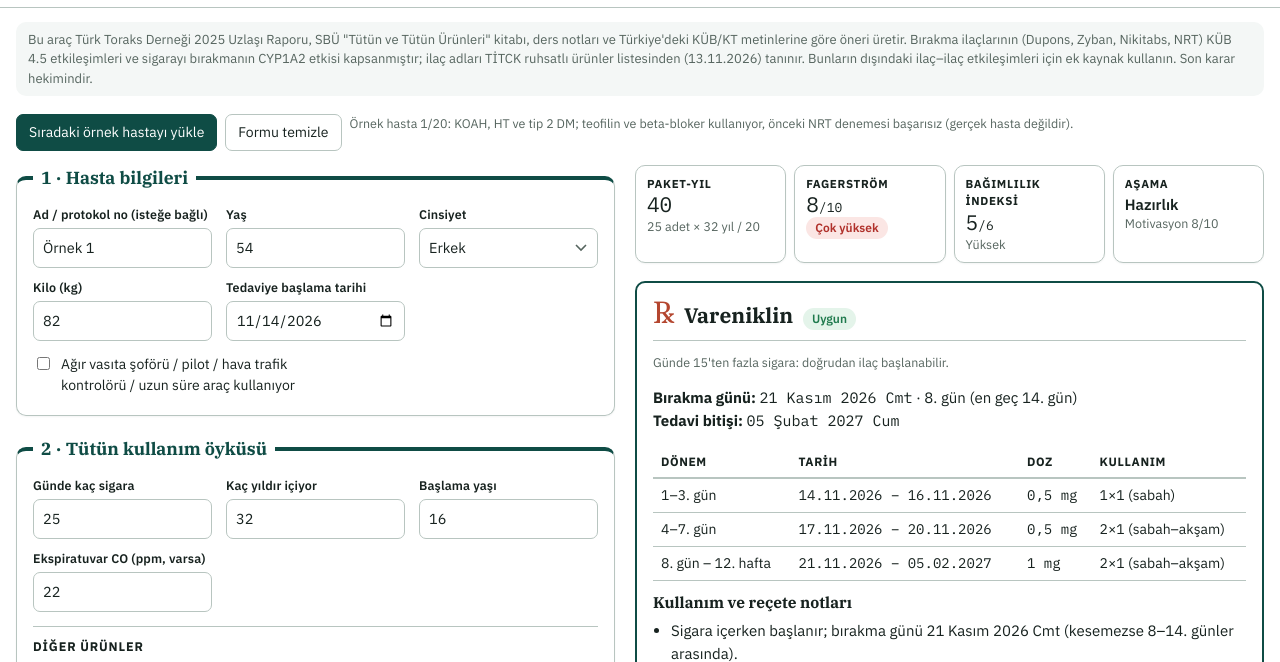
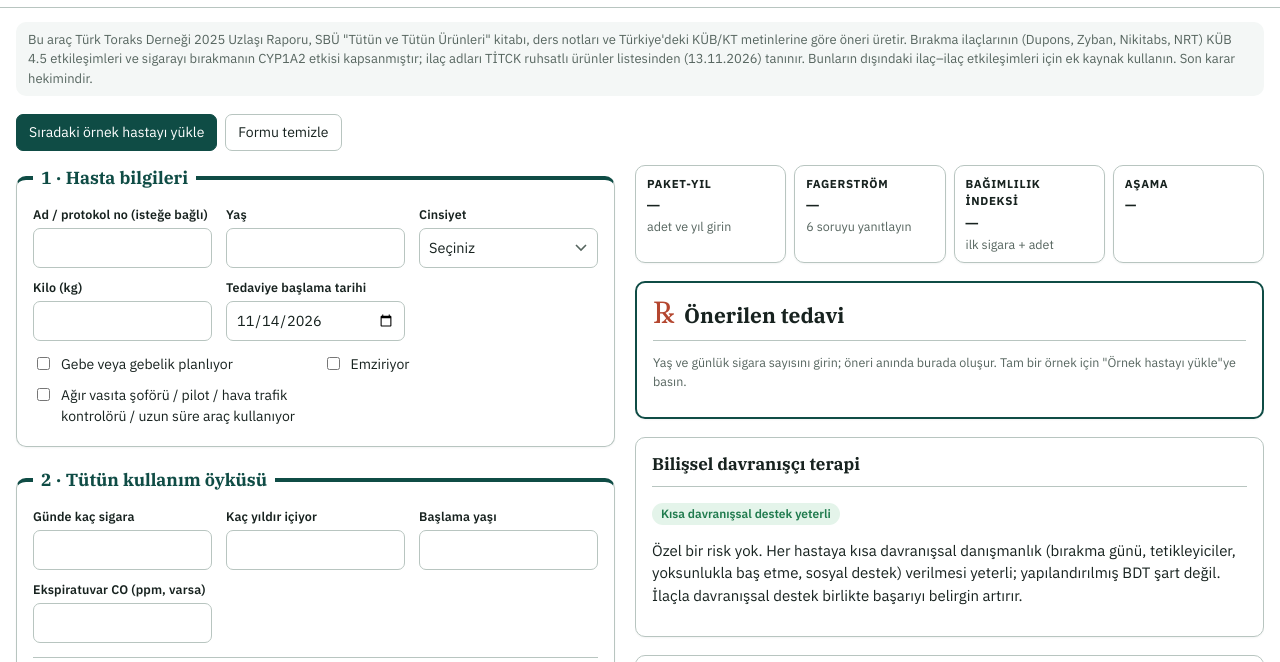
Before and after one commit to sigarabirakma/sigarabirakma.github.io, a plain HTML site: page index.html in a window 1280 px wide. Shown: the part 60-722 px from the top of the page. Drawn offline with Linux system fonts and the light colour scheme.

Commit message:
Sayfa ilk açılışta boş formla gelsin

```diff
--- a/index.html
+++ b/index.html
@@ -1247,7 +1247,7 @@ const SAMPLES=[
  {not:"Hipertiroidi, peptik ülser ve ciddi deri hastalığı; nikotin replasmanı istiyor",
   ad:"Örnek 20",yas:52,cins:"K",kilo:58,adet:18,yil:30,basyas:20,co:16,q1:"2",q2:"0",q3:"1",q4:"0",q5:"0",asama:"hazirlik",motiv:8,deneme:1,tercih:"nrt",c_tiroid:true,c_ulser:true,c_deri:true}
 ];
-let sampleIdx=0;
+let sampleIdx=-1;
 try{ const k=parseInt(localStorage.getItem("sbtp_sample")||"0",10); if(k>=0 && k<SAMPLES.length) sampleIdx=k; }catch(e){}
 function clearForm(){ form.querySelectorAll("input,select,textarea").forEach(e=>{ if(e.type==="checkbox") e.checked=false; else if(e.tagName==="SELECT") e.selectedIndex=0; else e.value=""; }); $("baslama").value=today(); $("sampleNote").textContent=""; RECOG=[]; AUTO=new Set(); $("ilacMatch").innerHTML=""; }
 function loadSample(advance){
@@ -1274,7 +1274,7 @@ let tmr=null;
 form.addEventListener("input",e=>{ if(e.target.id==="ilacText"){ clearTimeout(tmr); tmr=setTimeout(()=>{scanText();render();},350); return;} if(e.target.id==="cins") toggleGender(); render(); });
 form.addEventListener("change",e=>{ if(e.target.id==="cins") toggleGender(); render(); });
 
-loadSample(false);
+clearForm(); toggleGender(); render();
 })();
 </script>
 
```
